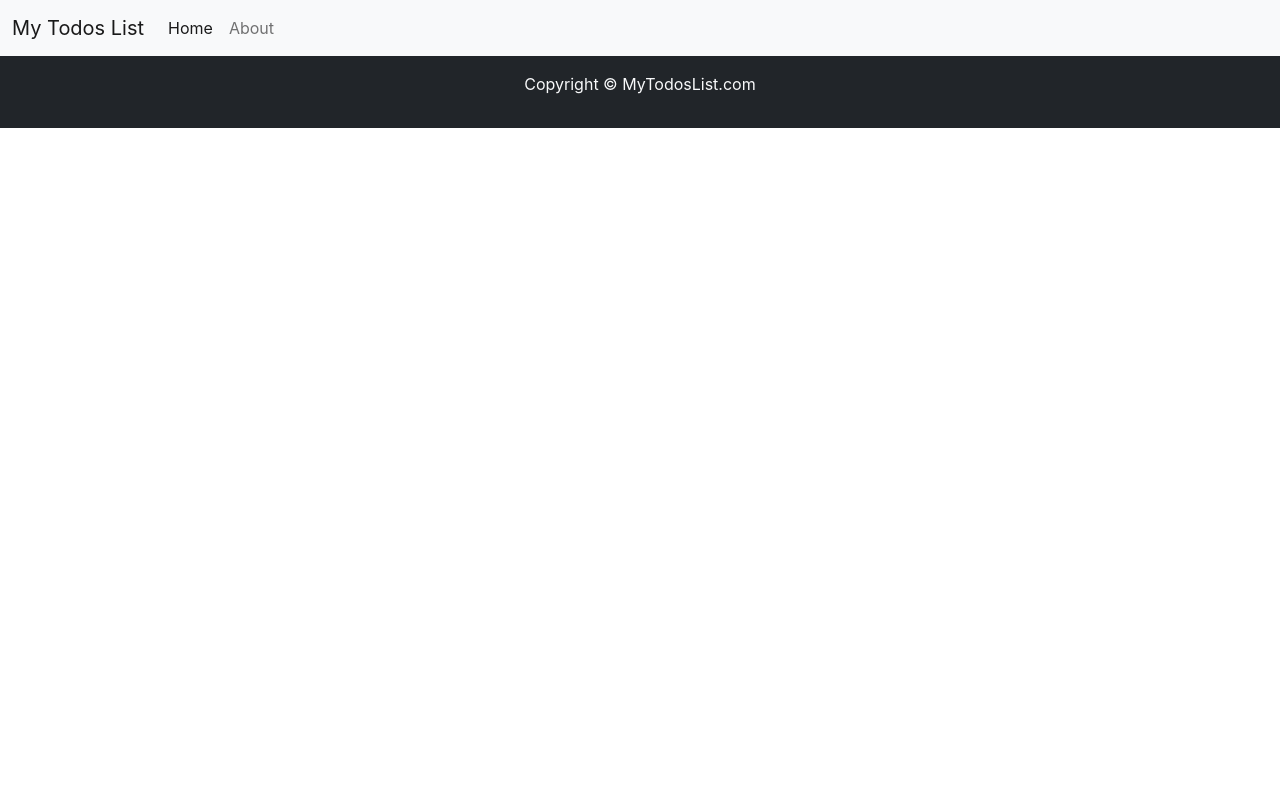
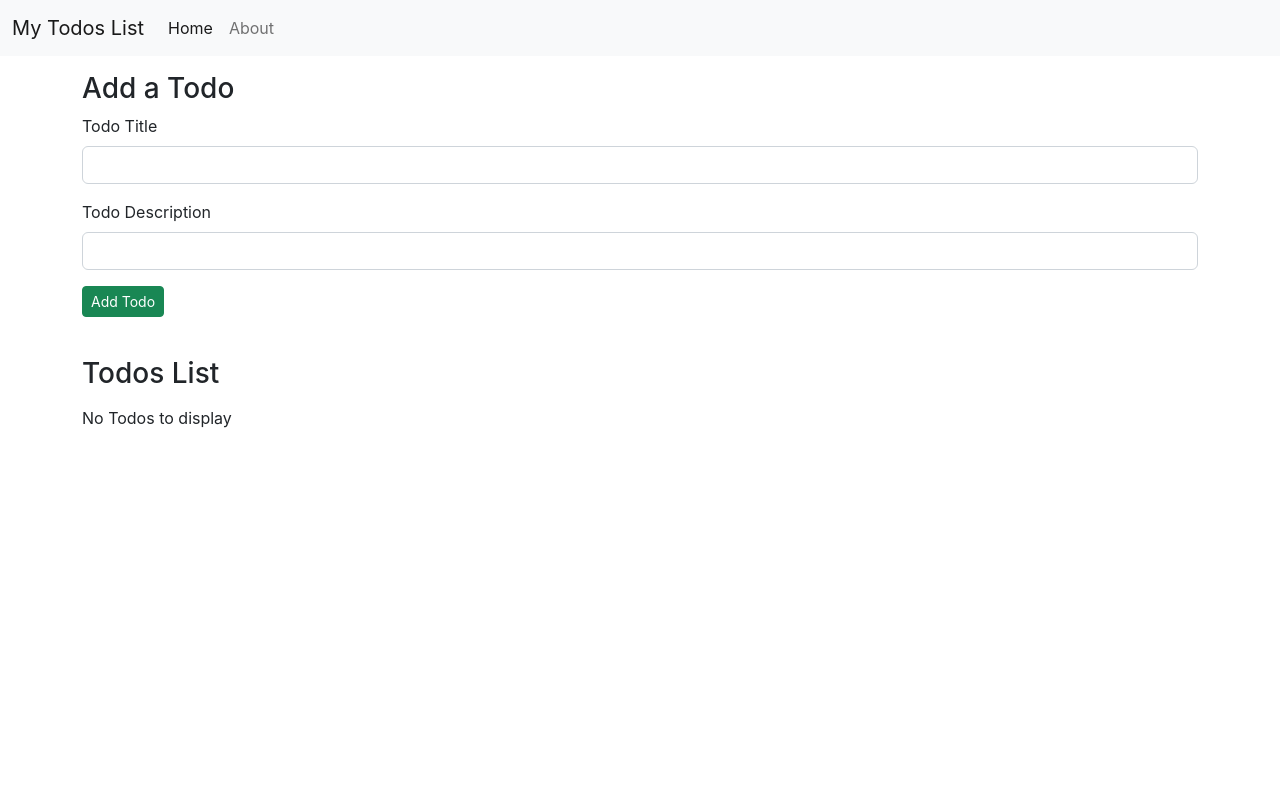
Before and after one commit to ishubham010/Todo, a React (Create React App) app: page / in a window 1280 px wide. Shown: the top 800 px of the page. Built offline with nearby package versions, Linux system fonts and the light colour scheme.

Commit message:
update path

```diff
--- a/src/App.js
+++ b/src/App.js
@@ -62,10 +62,10 @@ function App() {
       <Router>
         <Header title="My Todos List" searchBar={false} />
         <Switch>
-          <Route exact path="Todo/about">
+          <Route exact path="/about">
             <About />
           </Route>
-          <Route exact path="/Todo" render={() => {
+          <Route exact path="/" render={() => {
             return (
               <>
                 <AddTodo addTodo={addTodo} />
```
